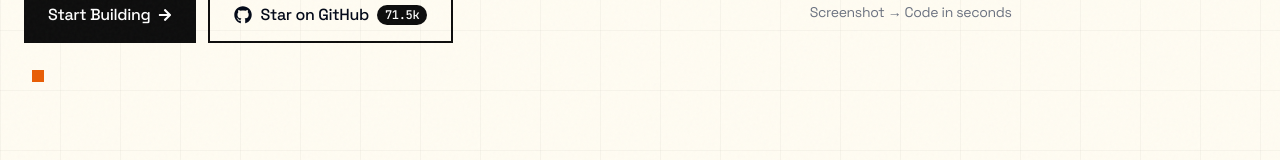
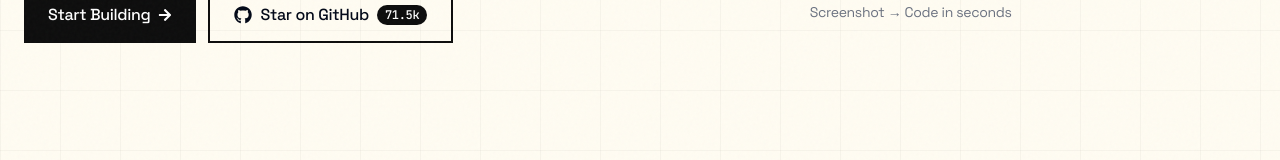
Before and after one commit to abi/screenshot-to-code, a React (Vite) app in the folder frontend/: page / in a window 1280 px wide. Shown: the part 510-670 px from the top of the page. Built offline with nearby package versions, Linux system fonts and the light colour scheme; no server answers.

Commit message:
Remove decorative orange dot from hero section

```diff
--- a/frontend/src/components/hosted/LandingPage.tsx
+++ b/frontend/src/components/hosted/LandingPage.tsx
@@ -184,7 +184,6 @@ function LandingPage() {
 
         {/* Decorative elements */}
         <div className="absolute top-1/4 right-4 w-24 h-24 border-2 border-[#E85D04] opacity-10 rotate-12 hidden xl:block" />
-        <div className="absolute bottom-32 left-8 w-3 h-3 bg-[#E85D04] hidden lg:block" />
       </header>
 
       {/* Features Section */}
```
